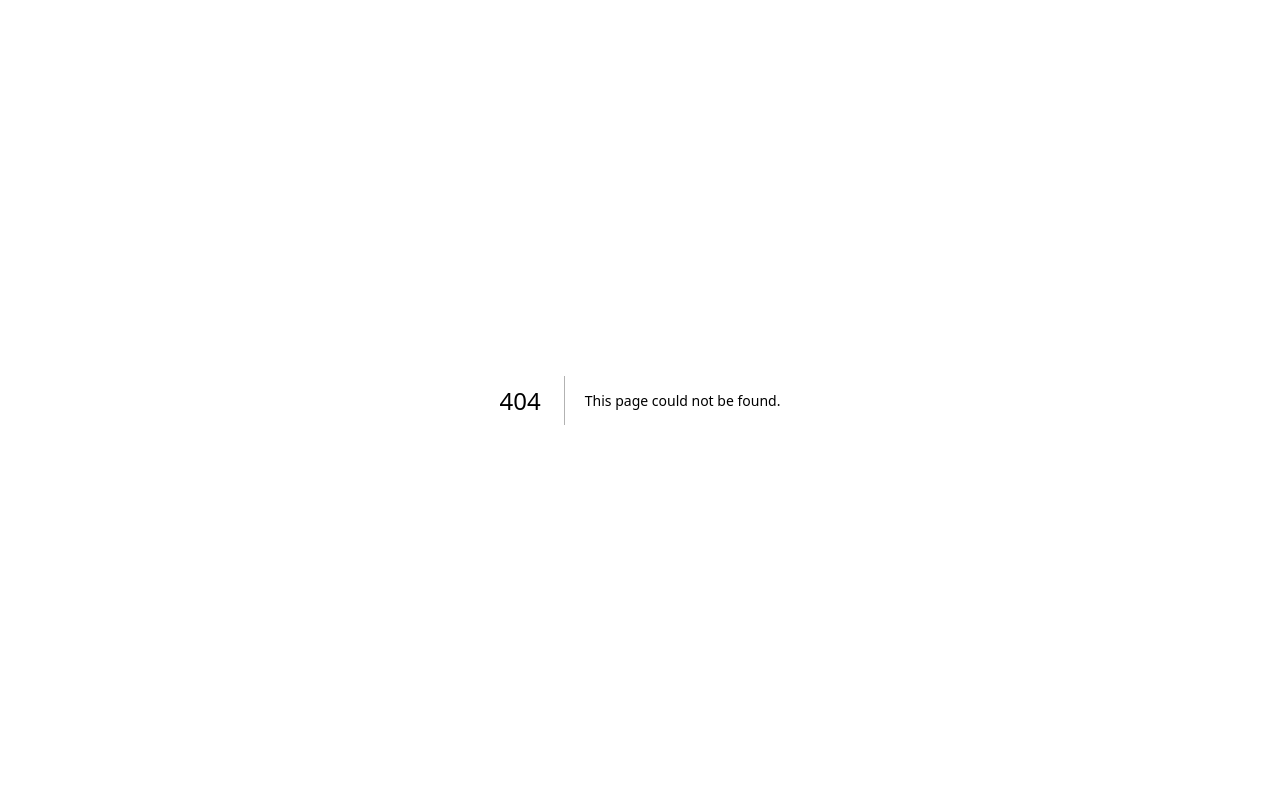
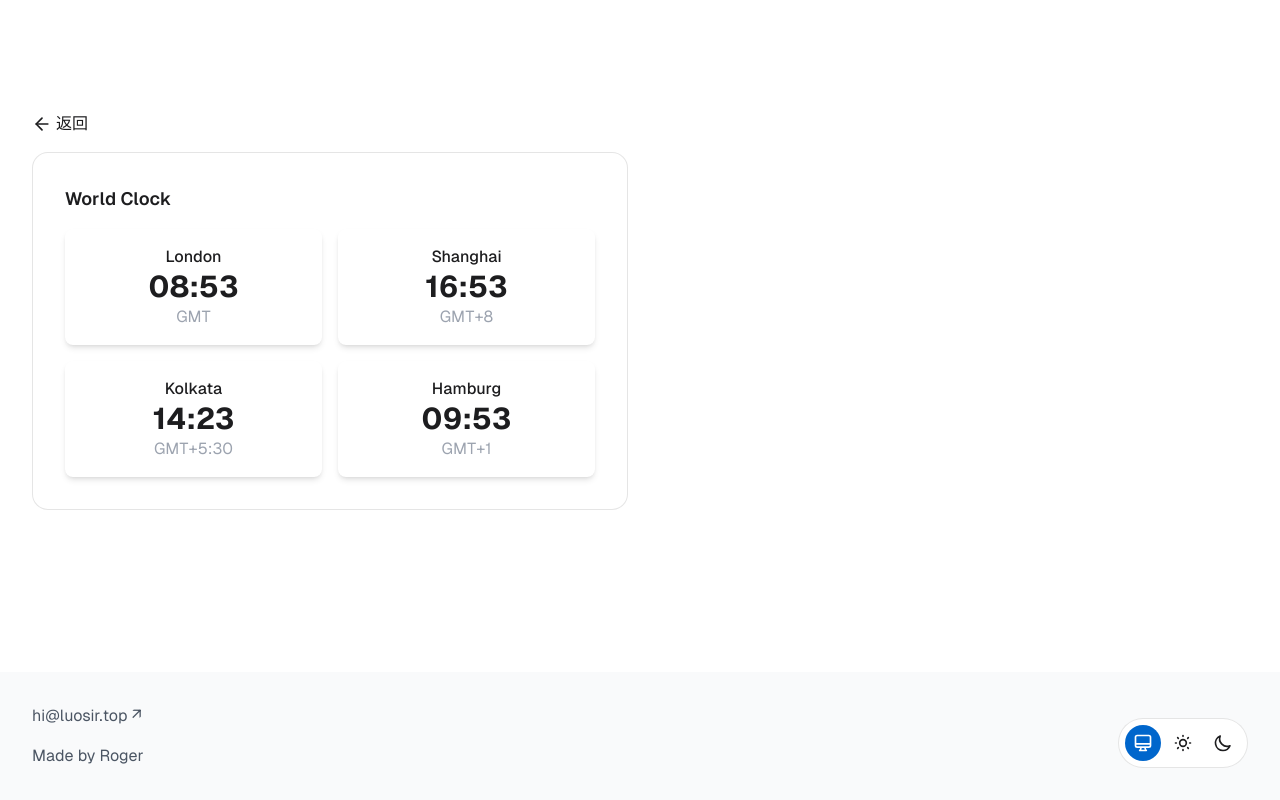
Before and after one commit to luocompany/luosir, a Next.js app: page /tools/world-clock in a window 1280 px wide. Before the commit this address had no page. Built offline with nearby package versions, Linux system fonts and the light colour scheme.

Commit message:
更新tools页面

```diff
--- a/app/tools/page.tsx
+++ b/app/tools/page.tsx
@@ -1,7 +1,6 @@
 "use client";
 
 import Navbar from '../components/Navbar';
-import WorldClock from '../components/WorldClock';
 import Link from 'next/link';
 import Footer from '../components/Footer';
 
@@ -34,12 +33,16 @@ export default function Tools() {
                     <p className="text-sm text-gray-500">将数字转换为中文表达</p>
                   </div>
                 </Link>
+                <Link href="/tools/world-clock"
+                  className="p-4 rounded-lg border border-gray-200 hover:border-gray-300
+                    transition-colors duration-200 flex items-center space-x-3">
+                  <span className="text-xl">🕒</span>
+                  <div>
+                    <h3 className="font-medium">世界时钟</h3>
+                    <p className="text-sm text-gray-500">查看世界各地的时间</p>
+                  </div>
+                </Link>
               </div>
-            </div>
-
-            <div className="grid grid-cols-1 md:grid-cols-2 gap-6">
-              {/* World Clock */}
-              <WorldClock />
             </div>
           </div>
         </div>
--- /dev/null
+++ b/app/tools/world-clock/page.tsx
@@ -0,0 +1,33 @@
+"use client";
+
+import Link from 'next/link';
+import Footer from '../../components/Footer';
+import WorldClock from '../../components/WorldClock';
+import { ArrowLeft } from 'lucide-react';
+
+export default function WorldClockPage() {
+  return (
+    <div className="min-h-screen flex flex-col">
+      <main className="flex-1 pt-16">
+        <div className="bg-[var(--background)] text-[var(--foreground)]">
+          <div className="max-w-7xl mx-auto px-4 sm:px-6 lg:px-8 py-12">
+            <div className="flex items-center mb-4">
+              <Link
+                href="/tools"
+                className="inline-flex items-center text-[var(--foreground)]/70 hover:text-[var(--foreground)] transition-colors"
+                style={{ fontSize: '16px', fontWeight: '500' }}
+              >
+                <ArrowLeft className="h-5 w-5 mr-1" />
+                返回
+              </Link>
+            </div>
+            <div className="grid grid-cols-1 md:grid-cols-2 gap-6">
+              <WorldClock />
+            </div>
+          </div>
+        </div>
+      </main>
+      <Footer />
+    </div>
+  );
+}
```
